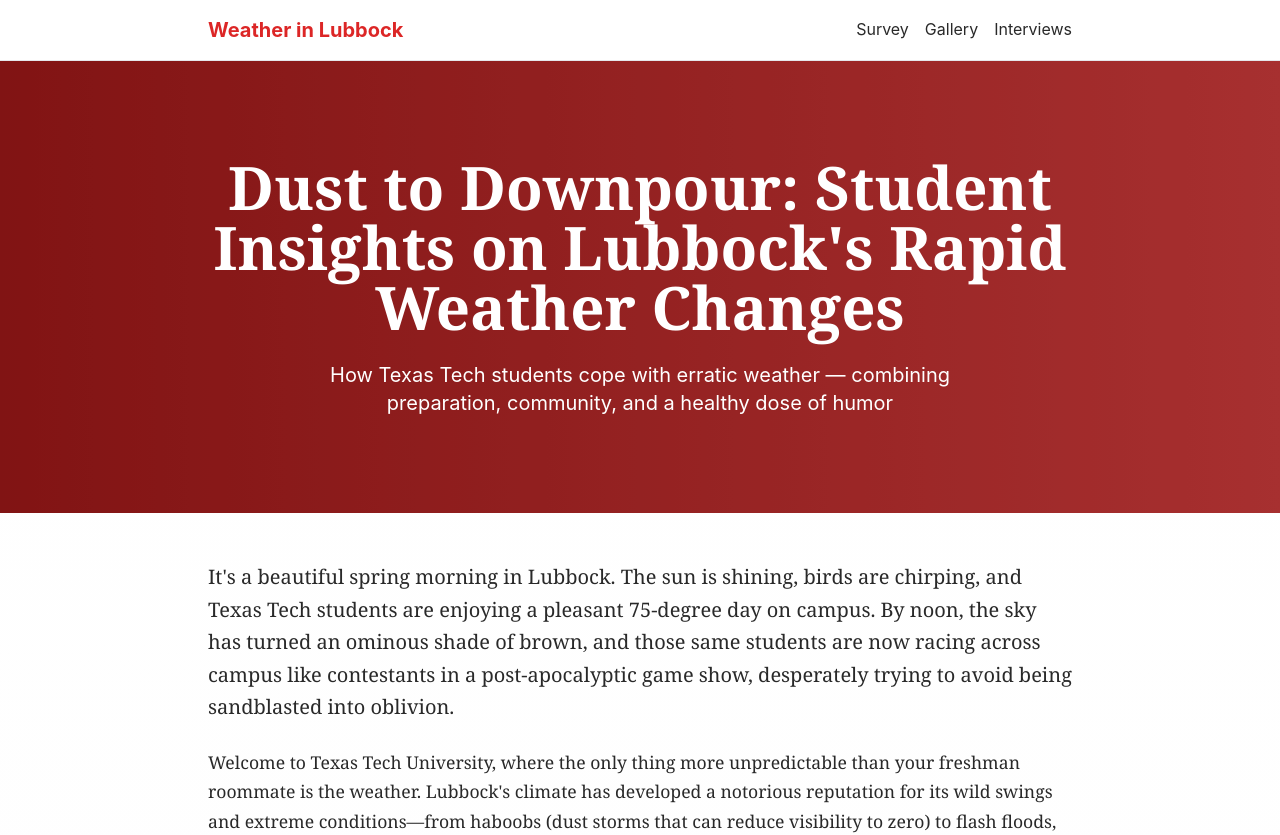
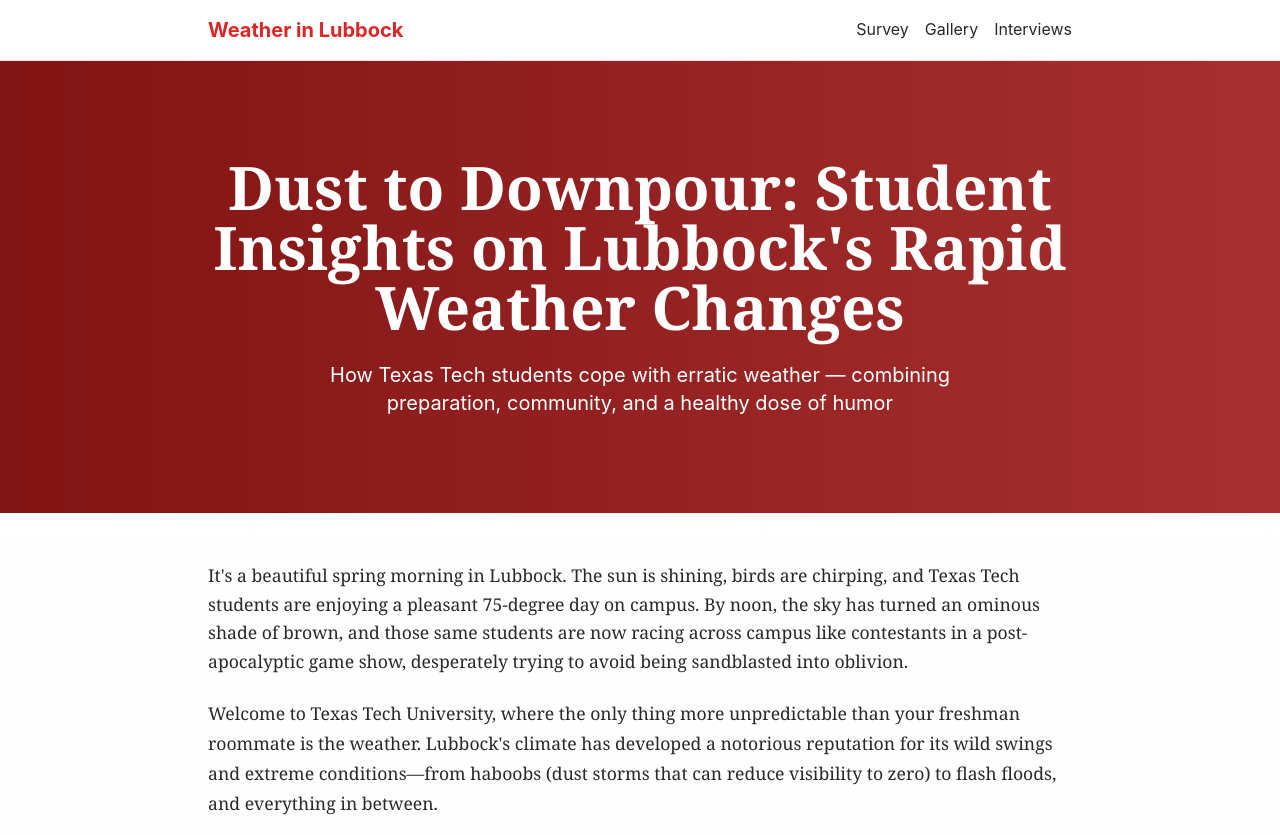
Before and after one commit to zero-abd/weather-in-lubbock, a Next.js app: page / in a window 1280 px wide. Shown: the top 835 px of the page. Built offline with nearby package versions, Linux system fonts and the light colour scheme.

Commit message:
Refactor ArticleContent component by removing unnecessary CSS class for improved readability and layout consistency.

```diff
--- a/src/app/components/ArticleContent.tsx
+++ b/src/app/components/ArticleContent.tsx
@@ -7,7 +7,7 @@
     <article className="py-12 max-w-4xl mx-auto px-4">
       <div className="article-content">
         <div>
-          <p className="text-xl leading-relaxed mb-8">
+          <p className="leading-relaxed mb-8">
             It&apos;s a beautiful spring morning in Lubbock. The sun is shining, birds are chirping, and Texas Tech students are enjoying a pleasant 75-degree day on campus. By noon, the sky has turned an ominous shade of brown, and those same students are now racing across campus like contestants in a post-apocalyptic game show, desperately trying to avoid being sandblasted into oblivion.
           </p>
 
```
Also changed, not shown: 3 other files (tests, documents, lock files or other folders).
